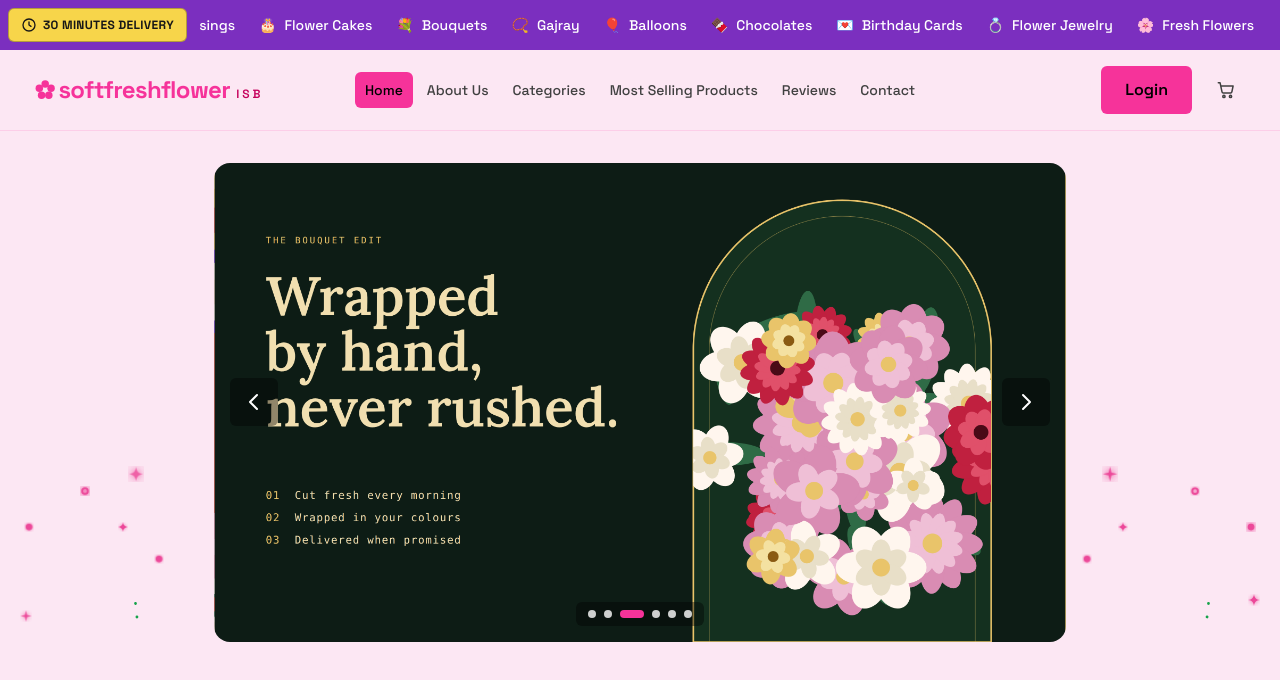
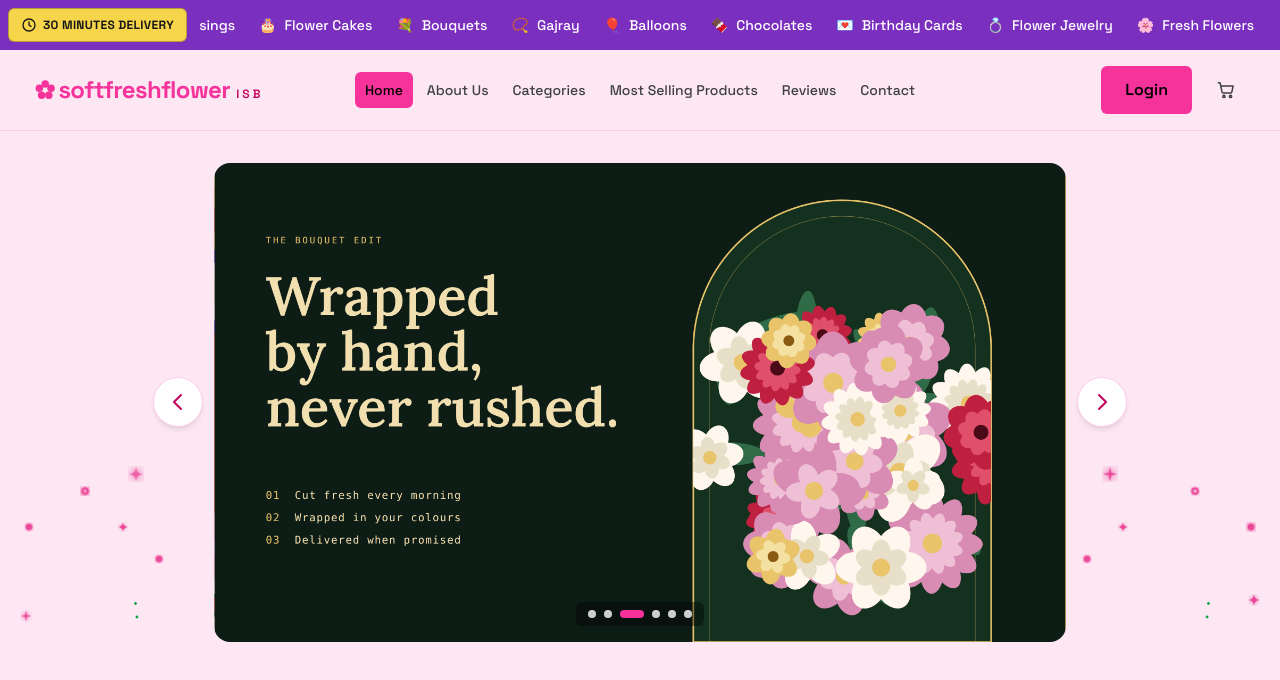
Before and after one commit to huzaifa-ameeer/softfreshflowerisb, a Next.js app: page / in a window 1280 px wide. Shown: the top 680 px of the page. Built offline with nearby package versions, Linux system fonts and the light colour scheme.

Commit message:
Move the hero arrows outside the image
Sit the round arrow buttons just outside the banner edges on large screens.

Co-authored-by: CommandCodeBot <noreply@commandcode.ai>

```diff
--- a/components/HeroCarousel.tsx
+++ b/components/HeroCarousel.tsx
@@ -162,14 +162,15 @@ export default function HeroCarousel() {
     setIndex((current) => (current + offset + slides.length) % slides.length);
 
   return (
-    <section className="relative px-0 py-5 sm:px-6 sm:py-8 lg:px-8">
-      <div
-        className="relative mx-auto aspect-video w-full max-w-7xl overflow-hidden rounded-2xl bg-pink-100 sm:w-[92%] lg:w-[70%]"
+    <section
+      className="relative px-0 py-5 sm:px-6 sm:py-8 lg:px-8"
       onMouseEnter={() => setPaused(true)}
       onMouseLeave={() => setPaused(false)}
       onFocus={() => setPaused(true)}
       onBlur={() => setPaused(false)}
     >
+      <div className="relative mx-auto w-full max-w-7xl sm:w-[92%] lg:w-[70%]">
+        <div className="relative aspect-video overflow-hidden rounded-2xl bg-pink-100">
           <div
             className="flex h-full w-full transition-transform duration-1000 ease-out"
             style={{ transform: `translateX(-${index * 100}%)` }}
@@ -192,24 +193,6 @@ export default function HeroCarousel() {
             ))}
           </div>
 
-        <button
-          type="button"
-          onClick={() => step(-1)}
-          aria-label="Previous image"
-          className="absolute left-3 top-1/2 flex size-10 -translate-y-1/2 items-center justify-center rounded-md bg-black/40 text-white transition-colors hover:bg-pink-500 hover:text-black focus-visible:outline-2 focus-visible:outline-offset-2 focus-visible:outline-white sm:left-4 sm:size-12"
-        >
-          <ChevronIcon className="size-5 sm:size-6" direction="left" />
-        </button>
-
-        <button
-          type="button"
-          onClick={() => step(1)}
-          aria-label="Next image"
-          className="absolute right-3 top-1/2 flex size-10 -translate-y-1/2 items-center justify-center rounded-md bg-black/40 text-white transition-colors hover:bg-pink-500 hover:text-black focus-visible:outline-2 focus-visible:outline-offset-2 focus-visible:outline-white sm:right-4 sm:size-12"
-        >
-          <ChevronIcon className="size-5 sm:size-6" direction="right" />
-        </button>
-
           <div className="absolute bottom-3 left-1/2 flex -translate-x-1/2 items-center gap-2 rounded-md bg-black/40 px-3 py-2 sm:bottom-4">
             {slides.map((slide, i) => (
               <button
@@ -224,6 +207,25 @@ export default function HeroCarousel() {
               />
             ))}
           </div>
+        </div>
+
+        <button
+          type="button"
+          onClick={() => step(-1)}
+          aria-label="Previous image"
+          className="absolute top-1/2 left-3 flex size-10 -translate-y-1/2 items-center justify-center rounded-full bg-white text-pink-700 shadow-md ring-1 ring-pink-200 transition-colors hover:bg-pink-500 hover:text-black focus-visible:outline-2 focus-visible:outline-offset-2 focus-visible:outline-pink-500 sm:left-4 sm:size-12 lg:-left-3 lg:-translate-x-full"
+        >
+          <ChevronIcon className="size-5 sm:size-6" direction="left" />
+        </button>
+
+        <button
+          type="button"
+          onClick={() => step(1)}
+          aria-label="Next image"
+          className="absolute top-1/2 right-3 flex size-10 -translate-y-1/2 items-center justify-center rounded-full bg-white text-pink-700 shadow-md ring-1 ring-pink-200 transition-colors hover:bg-pink-500 hover:text-black focus-visible:outline-2 focus-visible:outline-offset-2 focus-visible:outline-pink-500 sm:right-4 sm:size-12 lg:-right-3 lg:translate-x-full"
+        >
+          <ChevronIcon className="size-5 sm:size-6" direction="right" />
+        </button>
       </div>
 
       <div
```
Lines whose indentation alone changed are shown as unchanged.
